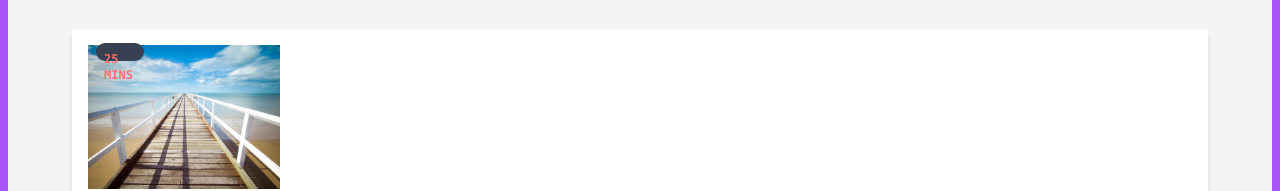
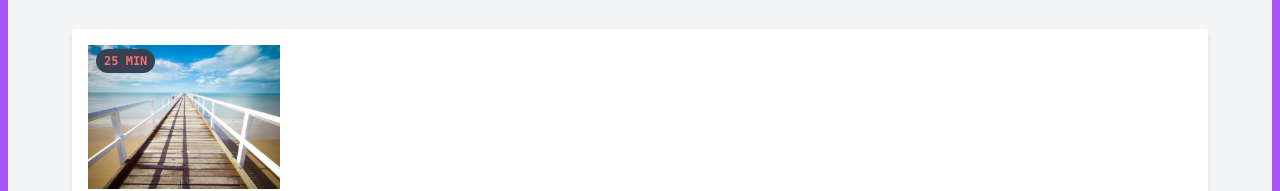
Before and after one commit to obibaadoma/tailwind-tutorials, a website: page public/index.html in a window 1280 px wide. Shown: the part 560-751 px from the top of the page. Drawn offline with Linux system fonts and the light colour scheme.

```diff
--- a/public/index.html
+++ b/public/index.html
@@ -73,7 +73,7 @@
               <span class="block text-gray-500 text-6xl">Recipe by Mariot</span>
             </div>
             <div>
-              <span class="bg-gray-700 text-xs uppercase font-bold rounded-full absolute p-2 top-1.5 ml-2 mt-2 h-0.5 w-8">25 mins</span>
+              <span class="bg-gray-700 text-xs uppercase font-bold rounded-full absolute p-2 top-5 ml-2 h-2 flex items-center justify-center">25 min </span>
              </div>
         </div>
       </div>
```
Also changed, not shown: public/styles.css.
